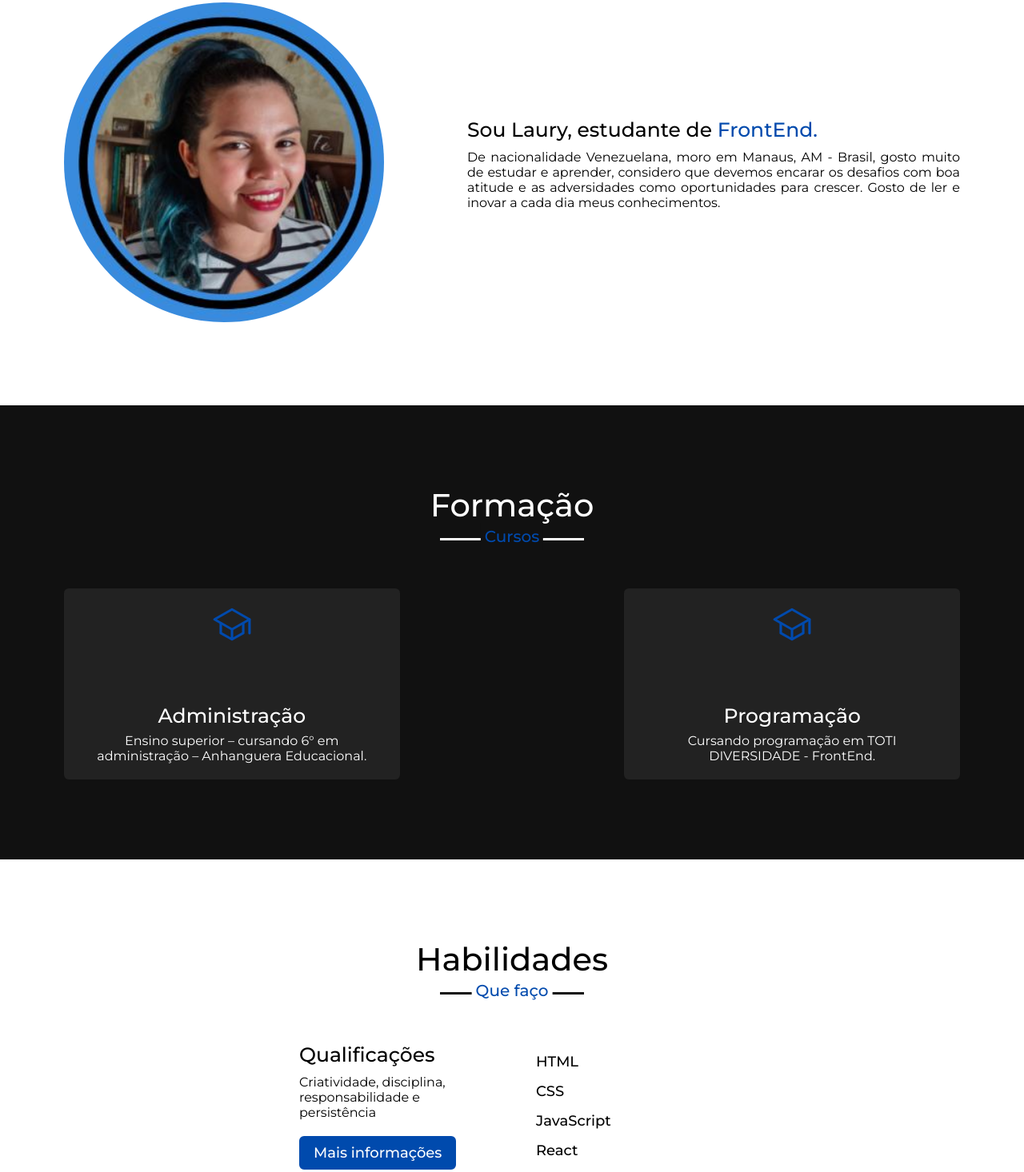
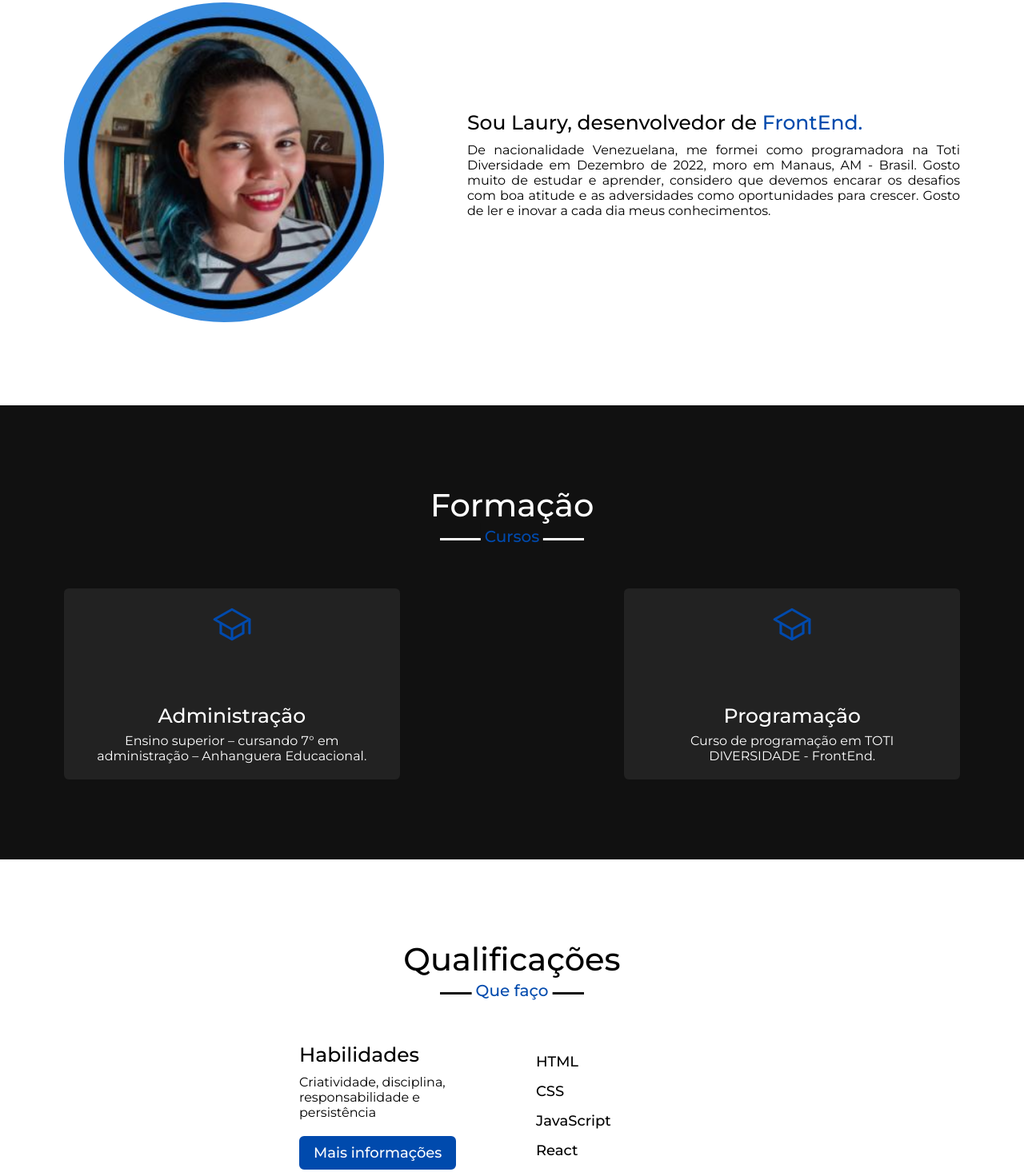
Before and after one commit to lauryangi/portfolio.projeto, a plain HTML site: page index.html in a window 1280 px wide. Shown: the part 1226-2692 px from the top of the page at 80% size. Drawn offline with nearby package versions, Linux system fonts and the light colour scheme.

Commit message:
modificacoes de informacao

```diff
--- a/index.html
+++ b/index.html
@@ -19,7 +19,7 @@
                 <li><a href="#home">Inicio</a></li>
                 <li><a href="#apresentação">Apresentação</a></li>
                 <li><a href="#formação">Formação</a></li>
-                <li><a href="#skills">Habilidades</a></li>
+                <li><a href="#skills">Qualificações</a></li>
                 <li><a href="#projetos">Projetos</a></li>
                 <li><a href="#contact">Contato</a></li>
             </ul>
@@ -36,8 +36,8 @@
             <div class="home-content">
                 <div class="text-1">Olá, meu nome é</div>
                 <div class="text-2">Laury Angi</div>
-                <div class="text-3">Estudante de <span class="typing"></span></div>
-                <a href="#">FrontEnd</a>
+                <div class="text-3">Desenvolvedor <span class="typing"></span></div>
+                <a href="#">Programação</a>
             </div>
         </div>
     </section>
@@ -52,8 +52,8 @@
                     <img src="image/sobre.JPG" alt="">
                 </div>
                 <div class="column right">
-                    <div class="text">Sou Laury, estudante de <span>FrontEnd.</span></div>
-                    <p>De nacionalidade Venezuelana, moro em Manaus, AM - Brasil, gosto muito de estudar e aprender, considero que devemos encarar os desafios com boa atitude e as adversidades como oportunidades para crescer. Gosto de ler e inovar a cada dia meus conhecimentos.</p>
+                    <div class="text">Sou Laury, desenvolvedor de <span>FrontEnd.</span></div>
+                    <p>De nacionalidade Venezuelana, me formei como programadora na Toti Diversidade em Dezembro de 2022, moro em Manaus, AM - Brasil. Gosto muito de estudar e aprender, considero que devemos encarar os desafios com boa atitude e as adversidades como oportunidades para crescer. Gosto de ler e inovar a cada dia meus conhecimentos.</p>
                 </div>
             </div>
         </div>
@@ -69,14 +69,14 @@
                         <div class="box">
                         <ion-icon name="school-outline"></ion-icon>
                         <div class="text">Administração</div>
-                        <p>Ensino superior – cursando 6° em administração – Anhanguera Educacional.</li>
+                        <p>Ensino superior – cursando 7° em administração – Anhanguera Educacional.</li>
                     </div>
                         </div>
                     <div class="card">
                     <div class="box">
                     <ion-icon name="school-outline"></ion-icon>
                     <div class="text">Programação</div>
-                    <p>Cursando programação em TOTI DIVERSIDADE - FrontEnd.</li>
+                    <p>Curso de programação em TOTI DIVERSIDADE - FrontEnd.</li>
                     </div>
                 </div>
                     </div>
@@ -88,10 +88,10 @@
 
     <section class="skills" id="skills">
         <div class="max-width">
-            <h2 class="title">Habilidades</h2>
+            <h2 class="title">Qualificações</h2>
             <div class="skills-content">
                 <div class="column left">
-                    <div class="text">Qualificações</div>
+                    <div class="text">Habilidades</div>
                     <p>Criatividade, disciplina, responsabilidade e persistência</p>
                     <a href="#">Mais informações</a>
                 </div>
@@ -164,7 +164,7 @@
             <div class="contact-content">
         <div class="column left">
             <div class="text">Fale Conosco</div>
-            <p>lorem opus</p>
+
 
         <div class="icons">
             <div class="row">
--- a/script.js
+++ b/script.js
@@ -16,7 +16,7 @@ $(document).ready(function(){
     });
 
 var typed = new Typed(".typing",{
-    strings:["Programação"],
+    strings:["FrontEnd"],
     typeSpeed:100,
     backSpeed:60,
     loop:true
```
